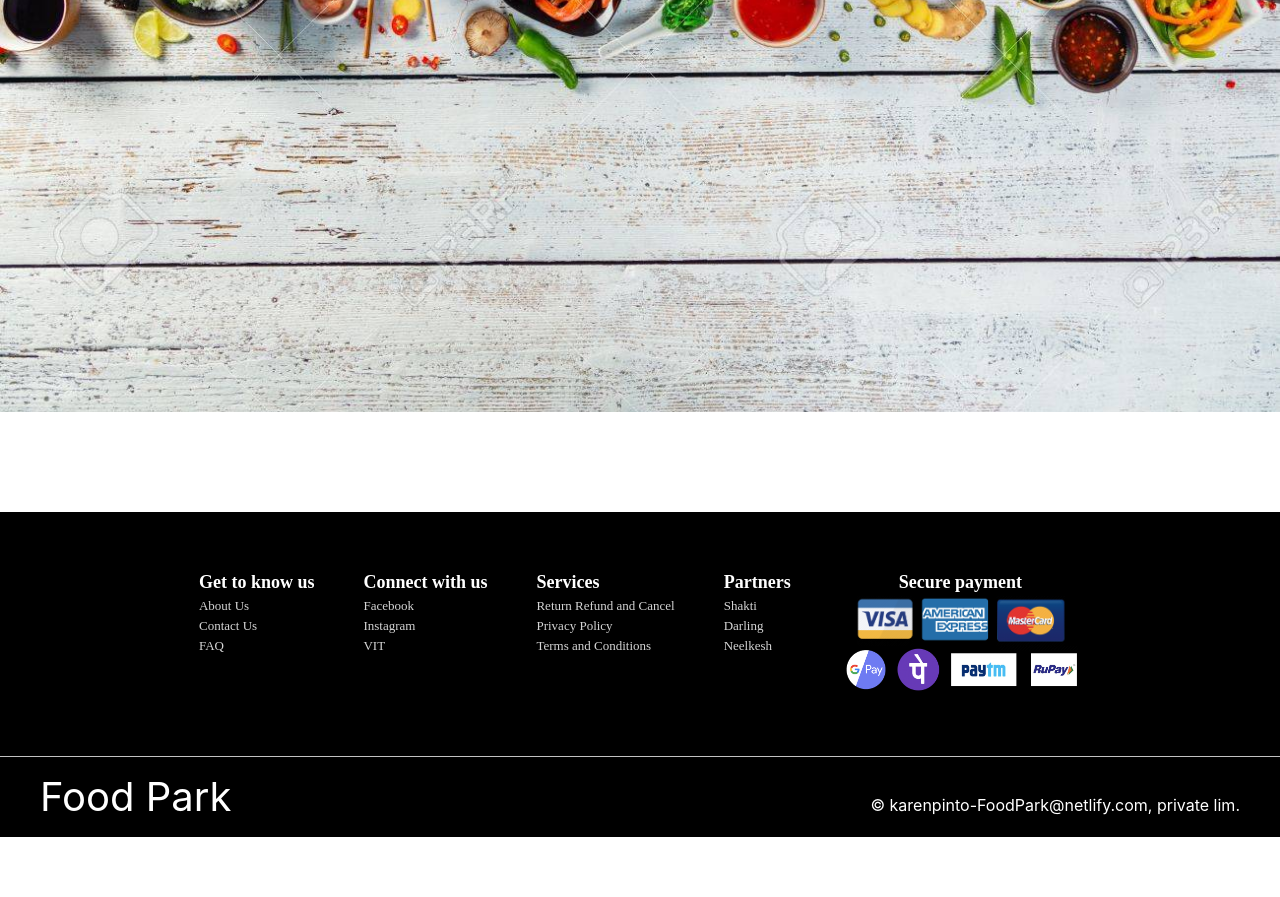
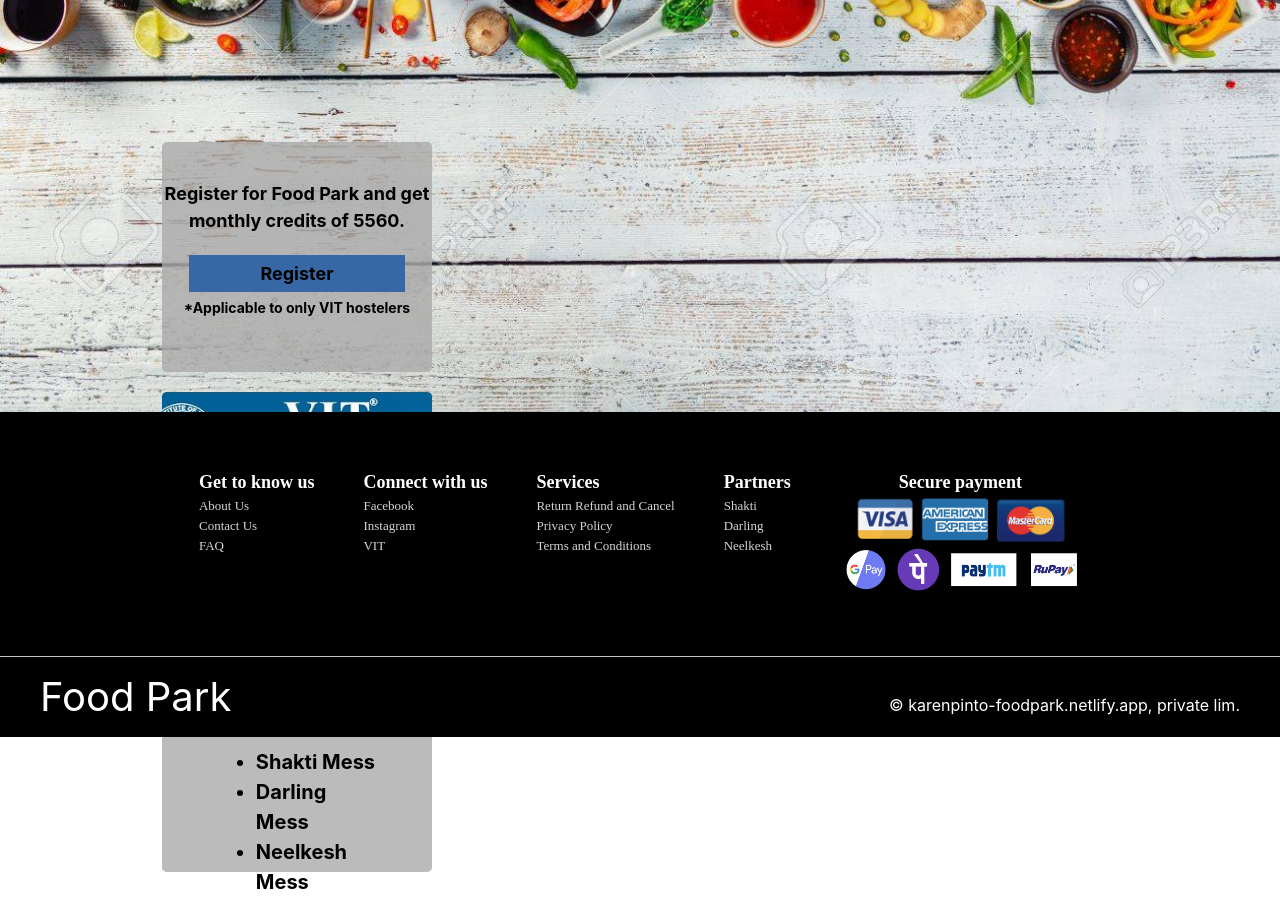
Before and after one commit to karenpinto1602/FoodPark-React, a React (Create React App) app: page / in a window 1280 px wide. Shown: the part 260-1157 px from the top of the page. Before the commit the page ends 1097 px from the top, so only its background shows below. Built offline with nearby package versions, Linux system fonts and the light colour scheme.

Commit message:
upper-homepage added

```diff
--- a/src/Footer/footer.css
+++ b/src/Footer/footer.css
@@ -1,6 +1,6 @@
 .Footer {
-  margin-top: 100px;
   background: black;
+  position: relative;
 }
 
 .footer-upper {
@@ -87,10 +87,9 @@
 @media screen and (max-width: 768px) {
   .Footer {
     padding: 0 10px;
+    margin-top: 500px;
   }
-  .news-letter {
-    display: none !important;
-  }
+
   .footer-upper {
     grid-template-columns: 50% 50% !important;
   }
--- a/src/Footer/footer.jsx
+++ b/src/Footer/footer.jsx
@@ -70,7 +70,7 @@ export default class Footer extends Component {
         <div className="footer-lower">
           <div className="footer-lower-image-text">Food Park</div>
           <div className="footer-lower-text">
-            © karenpinto-FoodPark@netlify.com, private lim.
+            © karenpinto-foodpark.netlify.app, private lim.
           </div>
         </div>
       </div>
--- a/src/components/Homepage/homepage.css
+++ b/src/components/Homepage/homepage.css
@@ -6,3 +6,75 @@
   background-position: center;
   background-size: cover;
 }
+.upper-grid {
+  width: 80%;
+  margin: auto;
+  display: grid;
+  grid-template-columns: 33% 33% 33%;
+}
+.upper-grid-box {
+  margin-top: 310px;
+}
+.grid-box {
+  width: 80%;
+  height: 230px;
+  margin: auto;
+  margin-top: 20px;
+  text-align: center;
+  background-color: rgb(170, 170, 170, 0.8);
+  border-radius: 2%;
+
+  display: flex;
+  flex-direction: column;
+  justify-content: center;
+  font-weight: bold;
+  font-size: 18px;
+  color: black;
+}
+.grid-box button {
+  width: 80%;
+  background-color: #3767a5;
+
+  border: none;
+  margin: 5px auto;
+  padding: 5px;
+}
+.grid-box-image {
+  width: 100%;
+  height: 100%;
+  background-image: url("./images/vit-logo.png");
+  background-repeat: no-repeat;
+  background-position: center;
+  background-size: cover;
+  border-radius: 2%;
+
+  display: flex;
+  flex-direction: column;
+  justify-content: center;
+}
+.grid-box-image button {
+  width: 70%;
+  margin-top: 100px;
+  padding: 5px;
+}
+.last-box {
+  width: 60%;
+  height: 75%;
+  text-align: left;
+  margin: auto;
+}
+.last-box p {
+  font-size: 40px;
+}
+.last-box li {
+  font-size: 20px;
+}
+
+@media screen and (max-width: 768px) {
+  .upper-grid {
+    grid: none;
+  }
+  .grid-box {
+    width: 100%;
+  }
+}
--- a/src/components/Homepage/homepage.jsx
+++ b/src/components/Homepage/homepage.jsx
@@ -5,8 +5,34 @@ const getUpper = () => {
   return (
     <div className="home-upper">
       <div className="upper-grid">
-        <div className="grid-box"></div>
-        <div className="grid-box"></div>
+        <div className="upper-grid-box">
+          <div className="grid-box">
+            <p>Register for Food Park and get monthly credits of 5560.</p>
+            <button>
+              <b>Register</b>
+            </button>
+            <p style={{ fontSize: "14px" }}>
+              *Applicable to only VIT hostelers
+            </p>
+          </div>
+          <div className="grid-box">
+            <div className="grid-box-image">
+              <button>
+                <b>Login</b>
+              </button>
+            </div>
+          </div>
+          <div className="grid-box">
+            <div className="last-box">
+              <p>Caterers</p>
+              <ul>
+                <li>Shakti Mess</li>
+                <li>Darling Mess</li>
+                <li>Neelkesh Mess</li>
+              </ul>
+            </div>
+          </div>
+        </div>
       </div>
     </div>
   );
```
Also changed, not shown: public/images/vit-logo.png (added), src/components/Homepage/images/vit-logo.png (added).
